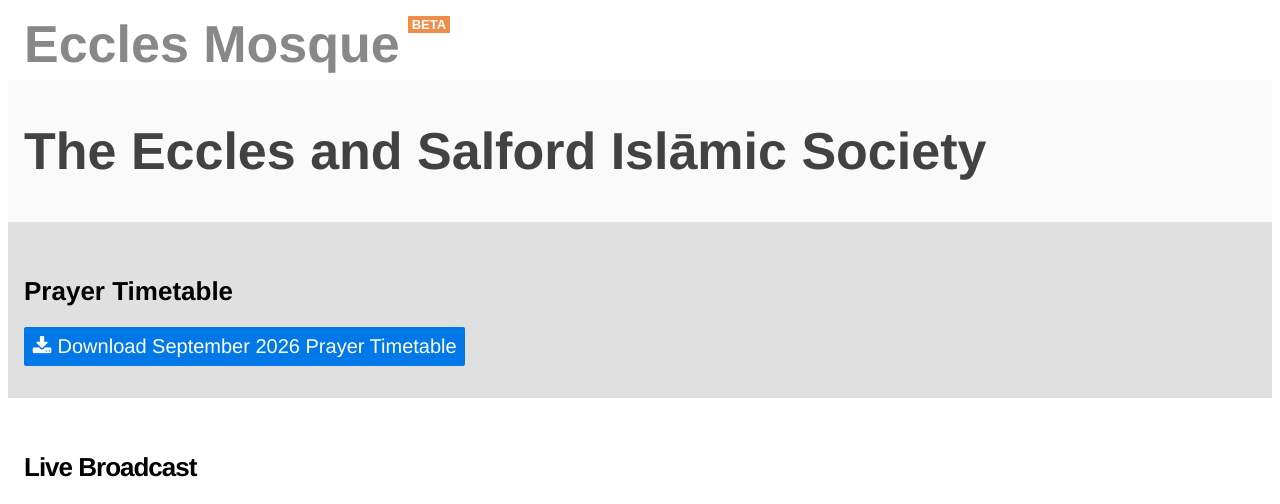
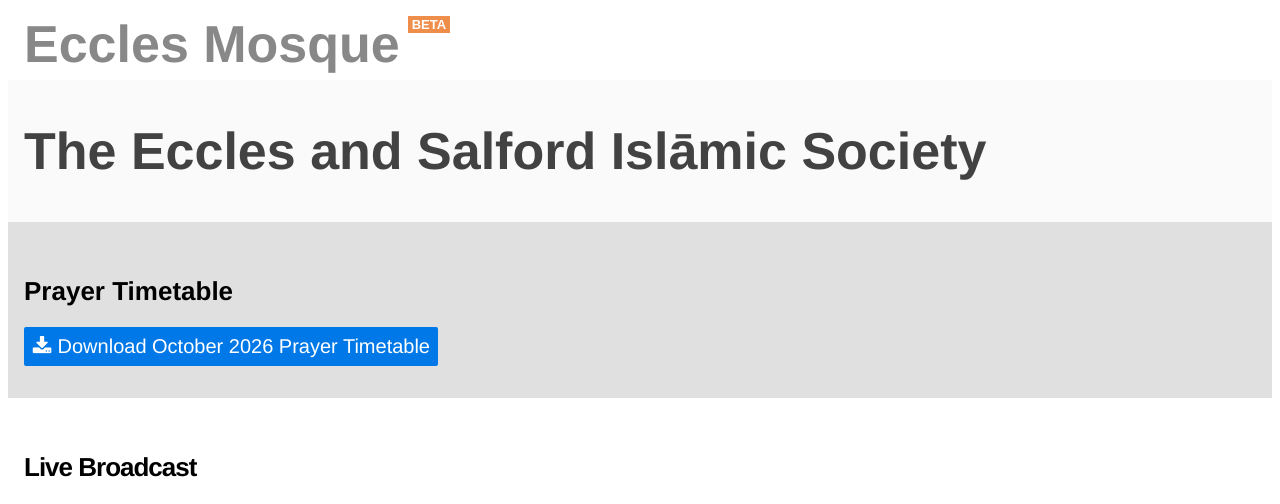
Before and after one commit to ecclesmosque/ecclesmosque.github.io, a Jekyll site: the page built from _pages/home.md, in a window 1280 px wide. Shown: the top 504 px of the page. Built offline with Jekyll 4.4.1, drawn with Linux system fonts in a browser that asks for light colours; grey boxes are pictures that could not be loaded.

Commit message:
fix: Add October 2026 entry to timetable
Publish October 2026 timetable

```diff
--- a/_data/timetable.yml
+++ b/_data/timetable.yml
@@ -1,3 +1,7 @@
+- id: 2026-10
+  label: October 2026
+  guid: 1huKB1lQQFgvoJ2WcHUxiyQR9ev6OW1Cx
+
 - id: 2026-09
   label: September 2026
   guid: 12tR20ma45P6KtnWfuaojDO7dD3dekMWf
```
